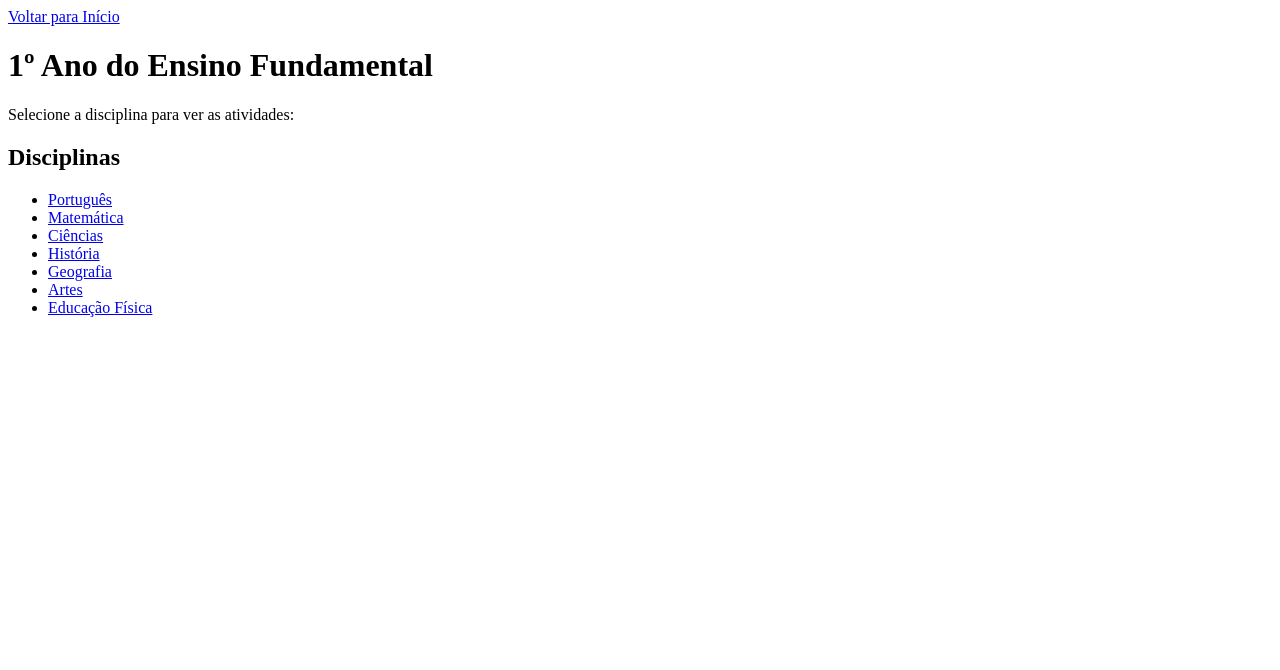
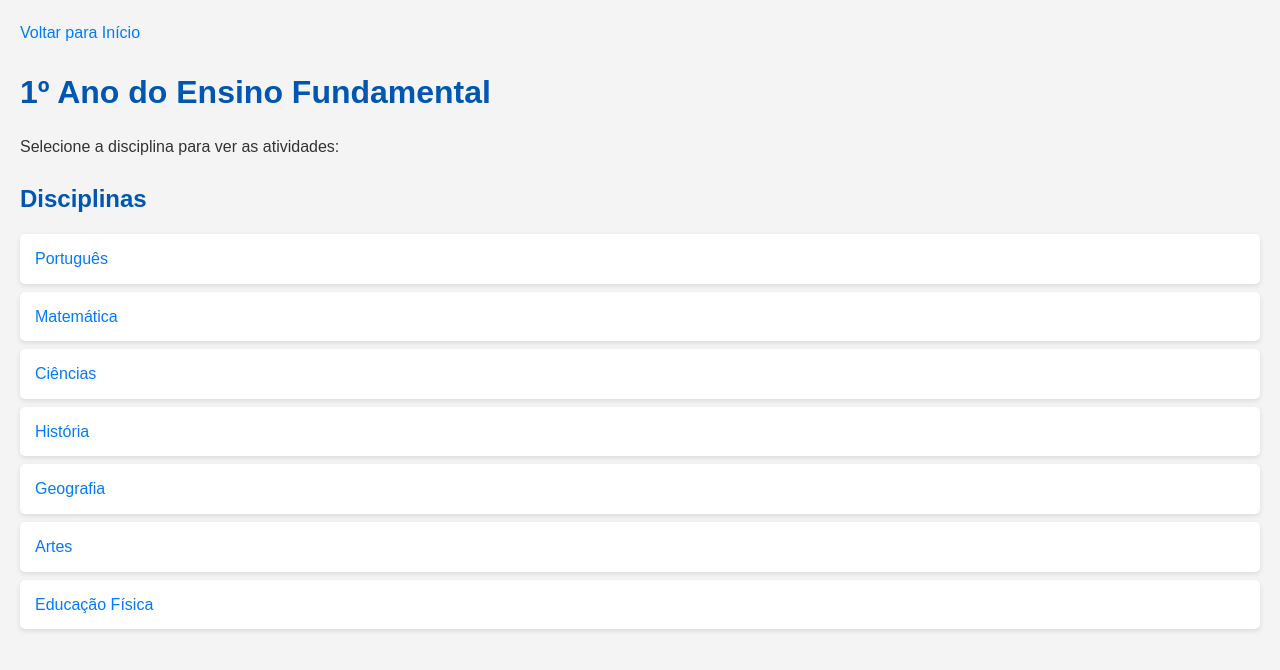
Before and after one commit to buenojhs/Projeto_Site, a website: page 1_ano.html in a window 1280 px wide. Drawn offline with Linux system fonts and the light colour scheme.

Commit message:
Adicionando estilos CSS e linkando em todas as paginas HTML

```diff
--- a/1_ano.html
+++ b/1_ano.html
@@ -4,6 +4,7 @@
     <meta charset="UTF-8">
     <meta name="viewport" content="width=device-width, initial-scale=1.0">
     <title>1º Ano - Meu Site Educativo</title>
+    <link rel="stylesheet" href="style.css">
 </head>
 <body>
 
--- /dev/null
+++ b/style.css
@@ -0,0 +1,43 @@
+/* Estilos Gerais do Corpo da Página */
+body {
+    font-family: Arial, sans-serif; /* Define a fonte do texto */
+    margin: 20px; /* Adiciona um espaçamento nas margens da página */
+    background-color: #f4f4f4; /* Cor de fundo suave para a página */
+    color: #333; /* Cor do texto principal */
+    line-height: 1.6; /* Espaçamento entre as linhas do texto */
+}
+
+/* Estilos para Títulos */
+h1, h2, h3 {
+    color: #0056b3; /* Cor azul para os títulos */
+    margin-bottom: 15px; /* Espaçamento abaixo dos títulos */
+}
+
+/* Estilos para Parágrafos */
+p {
+    margin-bottom: 10px; /* Espaçamento abaixo dos parágrafos */
+}
+
+/* Estilos para Listas */
+ul {
+    list-style-type: none; /* Remove os marcadores padrão da lista */
+    padding: 0; /* Remove o preenchimento padrão da lista */
+}
+
+li {
+    background-color: #fff; /* Cor de fundo para cada item da lista */
+    margin-bottom: 8px; /* Espaçamento entre os itens da lista */
+    padding: 12px 15px; /* Preenchimento interno dos itens */
+    border-radius: 5px; /* Bordas levemente arredondadas */
+    box-shadow: 0 2px 5px rgba(0,0,0,0.1); /* Sombra suave para os itens */
+}
+
+/* Estilos para Links */
+a {
+    color: #007bff; /* Cor azul para links */
+    text-decoration: none; /* Remove o sublinhado padrão dos links */
+}
+
+a:hover {
+    text-decoration: underline; /* Adiciona sublinhado ao passar o mouse */
+}
```
Also changed, not shown: index.html (+1 -0 lines), portugues_1_ano.html (+1 -0 lines).
